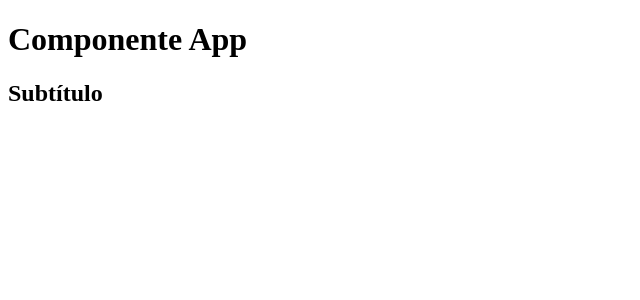
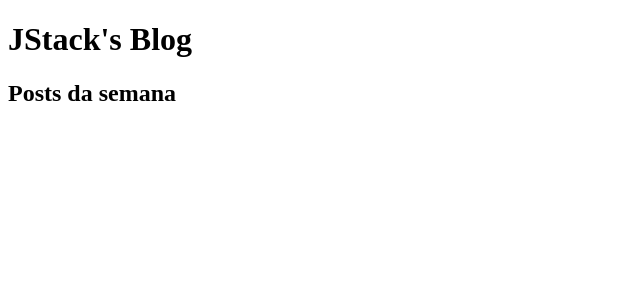
Before and after one commit to leomiranda1995/jstack-fundamentos-do-react, a React app: page / in a window 1280 px wide. Shown: the top 300 px of the page, without its empty margins (0-640 px from the left). Built offline with nearby package versions, Linux system fonts and the light colour scheme.

Commit message:
Expressões JS no JSX

```diff
--- a/src/App.js
+++ b/src/App.js
@@ -1,10 +1,12 @@
 import React from 'react';
+
+const category = 'Posts da semana';
 
 function App() {
   return (
     <>
-      <h1>Componente App</h1>
-      <h2>Subtítulo</h2>
+      <h1>JStack's Blog</h1>
+      <h2>{category}</h2>
     </>
   );
 }
```
